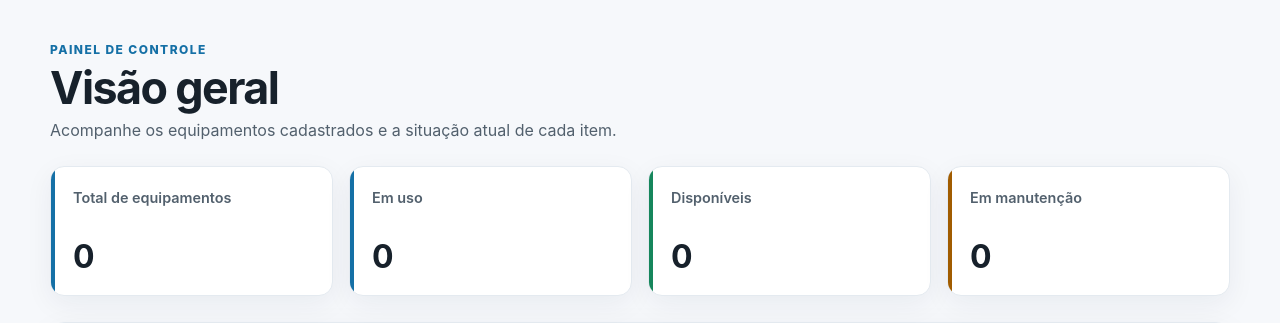
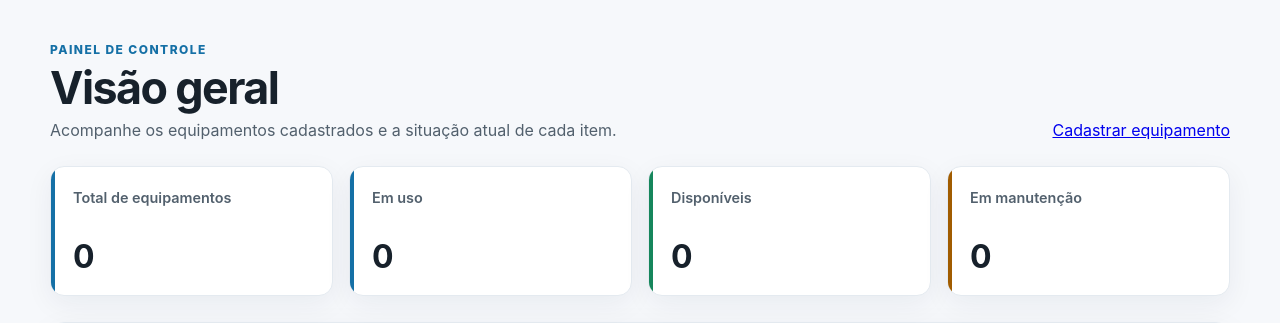
Before and after one commit to Caio-Gonzalez7/PROGRAMA_CONTROLE_DE_EQUIPAMENTOS, a Flask app: page / in a window 1280 px wide. Shown: the part 71-394 px from the top of the page. Run offline with Flask 3, Linux system fonts and the light colour scheme; data that the repository does not hold is empty.

Commit message:
Adiciona acesso ao cadastro

```diff
--- a/templates/index.html
+++ b/templates/index.html
@@ -11,6 +11,9 @@
             Acompanhe os equipamentos cadastrados e a situação atual de cada item.
         </p>
     </div>
+    <a class="botao botao--primario" href="{{ url_for('cadastrar_equipamento') }}">
+        Cadastrar equipamento
+    </a>
 </section>
 
 <section class="resumo" aria-label="Resumo dos equipamentos">
```
